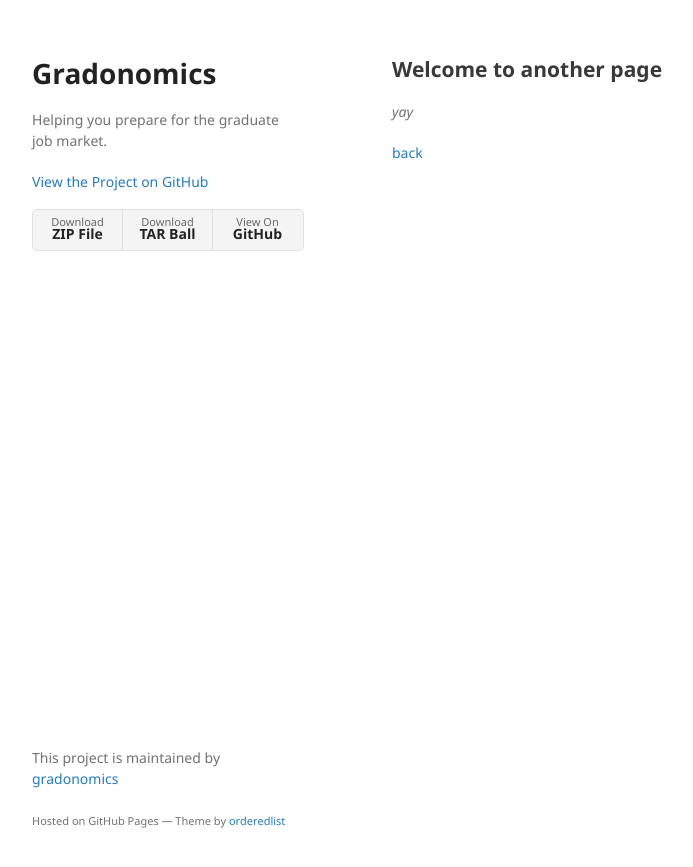
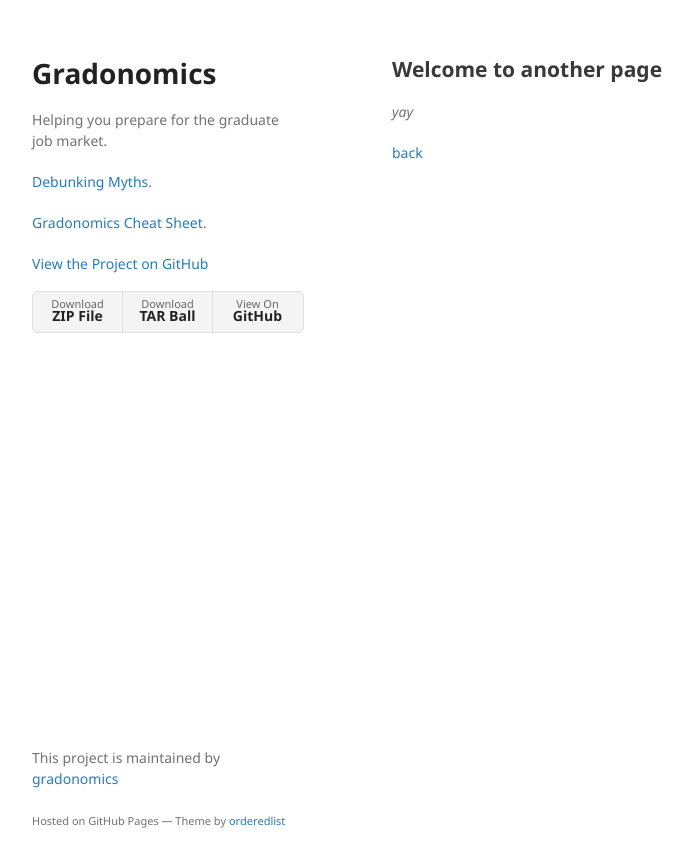
Before and after one commit to gradonomics/gradonomics-grad-help, a Jekyll site: the page built from cheat-sheet.md, in a window 1280 px wide. Shown: the top 867 px of the page, without its empty margins (178-871 px from the left). Built offline with Jekyll 4.4.1, drawn with Linux system fonts in a browser that asks for light colours; our own code applies the rules of GitHub Pages for plain Markdown files.

Commit message:
Change 5

```diff
--- a/_layouts/default.html
+++ b/_layouts/default.html
@@ -19,6 +19,8 @@
         <p>{{ site.description | default: site.github.project_tagline }}</p>
 
         {% if site.github.is_project_page %}
+                  <p><a href="debunking-myths">Debunking Myths</a>.</p>
+        <p><a href="cheat-sheet">Gradonomics Cheat Sheet</a>.</p>
           <p class="view"><a href="{{ site.github.repository_url }}">View the Project on GitHub <small>{{ github_name }}</small></a></p>
         {% endif %}
 
```
